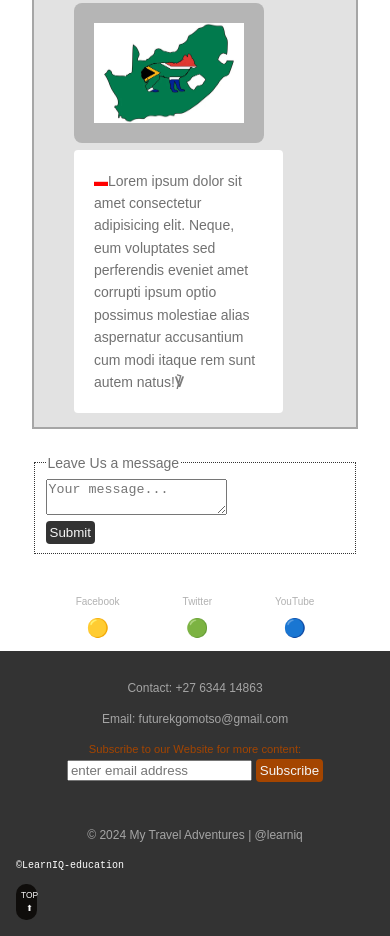
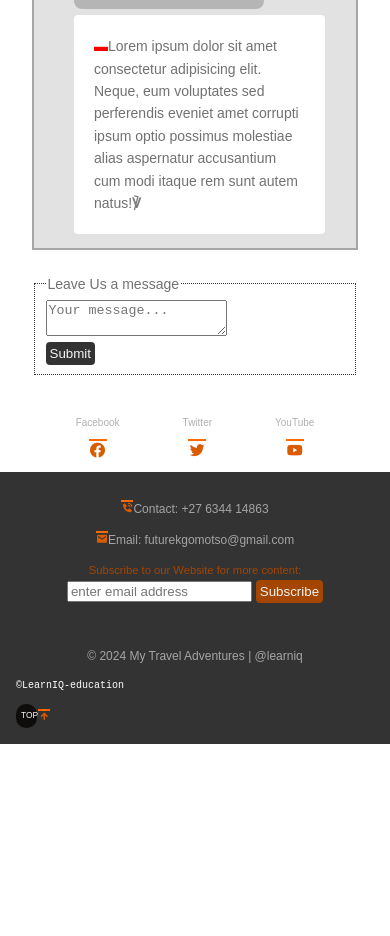
Before and after one commit to keitumetse3/Travel-blog, a plain HTML site: page index.html in a window 390 px wide. Shown: the part 1966-2902 px from the top of the page. After the commit the page ends 2710 px from the top, so only its background shows below. Drawn offline with nearby package versions, Linux system fonts and the light colour scheme.

Commit message:
Add files via upload

```diff
--- a/index.html
+++ b/index.html
@@ -4,6 +4,7 @@
     <meta charset="UTF-8">
     <meta name="viewport" content="width=device-width, initial-scale=1.0">
     <title>Travel Blog</title>
+    <link href='https://unpkg.com/boxicons@2.1.4/css/boxicons.min.css' rel='stylesheet'>
     <link rel="stylesheet" href="style.css">
     <!-- <link rel="stylesheet" href="css/bootstrap.min.css" -->
 </head>
@@ -101,18 +102,18 @@
         <td>YouTube</td>
     </tr>
     <tr>
-        <th><a class="logo" href="#">🟡</a></th>
+        <th><a class="logo" href="#1"><i class='bx bxl-facebook-circle'></i></a></th>
         <th><a style="color: transparent;" class="logo" href="#">Empty</a></th>
-        <th><a class="logo" href="#">🟢</a></th>
+        <th><a class="logo" href="#2"><i class='bx bxl-twitter'></i></a></th>
         <th><a style="color: transparent;" class="logo" href="#">Empty</a></th>
-        <th><a class="logo" href="#">🔵</a></th>
+        <th><a class="logo" href="#3"><i class='bx bxl-youtube' ></i></a></th>
     </tr>
    </table>
 
 </main>
     <footer>
-        <p id="p" style="font-size: 12px;">Contact: +27 6344 14863</p>
-        <p id="p" style="font-size: 12px;">Email: futurekgomotso@gmail.com</p>
+        <p id="p" style="font-size: 12px;"><i class='bx bxs-phone-call' ></i>Contact: +27 6344 14863</p>
+        <p id="p" style="font-size: 12px;"><i class='bx bxs-envelope'></i>Email: futurekgomotso@gmail.com</p>
         <form action="#" method="post" target="_top">
             <div class="txt">Subscribe to our Website for more content:</div>
             <div class="form-dm">
@@ -124,8 +125,8 @@
     <footer>
         <p id="p" style="font-size: 12px;">&copy; 2024 My Travel Adventures | @learniq</p>
         <pre href="#">&copy;LearnIQ-education</pre>
-        <a class="top" href="#">TOP ⬆</a>
+        <a class="top" href="#">TOP<i class='bx bx-up-arrow-alt'></i></a>
     </footer>
-
+    <script src="https://unpkg.com/boxicons@2.1.4/dist/boxicons.js"></script>
 </body>
 </html>
--- a/style.css
+++ b/style.css
@@ -313,7 +313,7 @@ pre{
 
     }
     figcaption{
-        width: 20vh;
+        width: 25vh;
         background:white ;
         padding: 20px;
         border-radius: 4px;
@@ -380,3 +380,26 @@ sub{
     color: #d95c03;
     font-style: oblique;
 }
+i{
+    cursor: pointer;
+}
+.bxl-facebook-circle:hover{
+    color: royalblue;
+    transition: color .4s ease-in-out;
+    -webkit-transition: color .4s ease-in-out;
+    -moz-transition: color .4s ease-in-out;
+    -ms-transition: color .4s ease-in-out;
+    -o-transition: color .4s ease-in-out;
+}
+.bxl-twitter:hover{
+    color: #05e2ff;
+    transition: color .4s ease-in-out;
+}
+.bxl-youtube:hover{
+    color: red;
+    transition: color .4s ease-in-out;
+}
+.bx-up-arrow-alt{
+    font-size: 12px;
+    font-weight: 700;
+}
```
